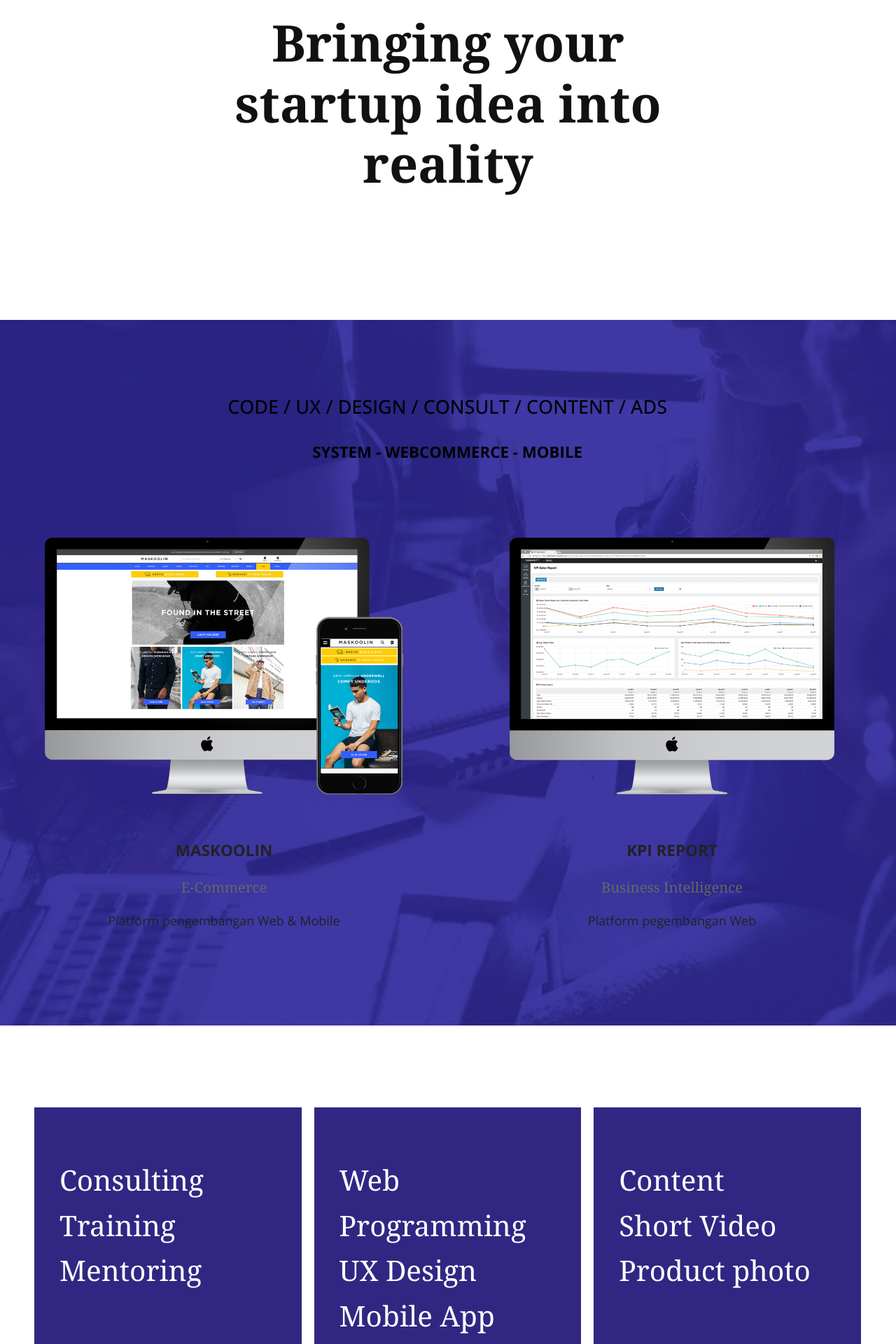
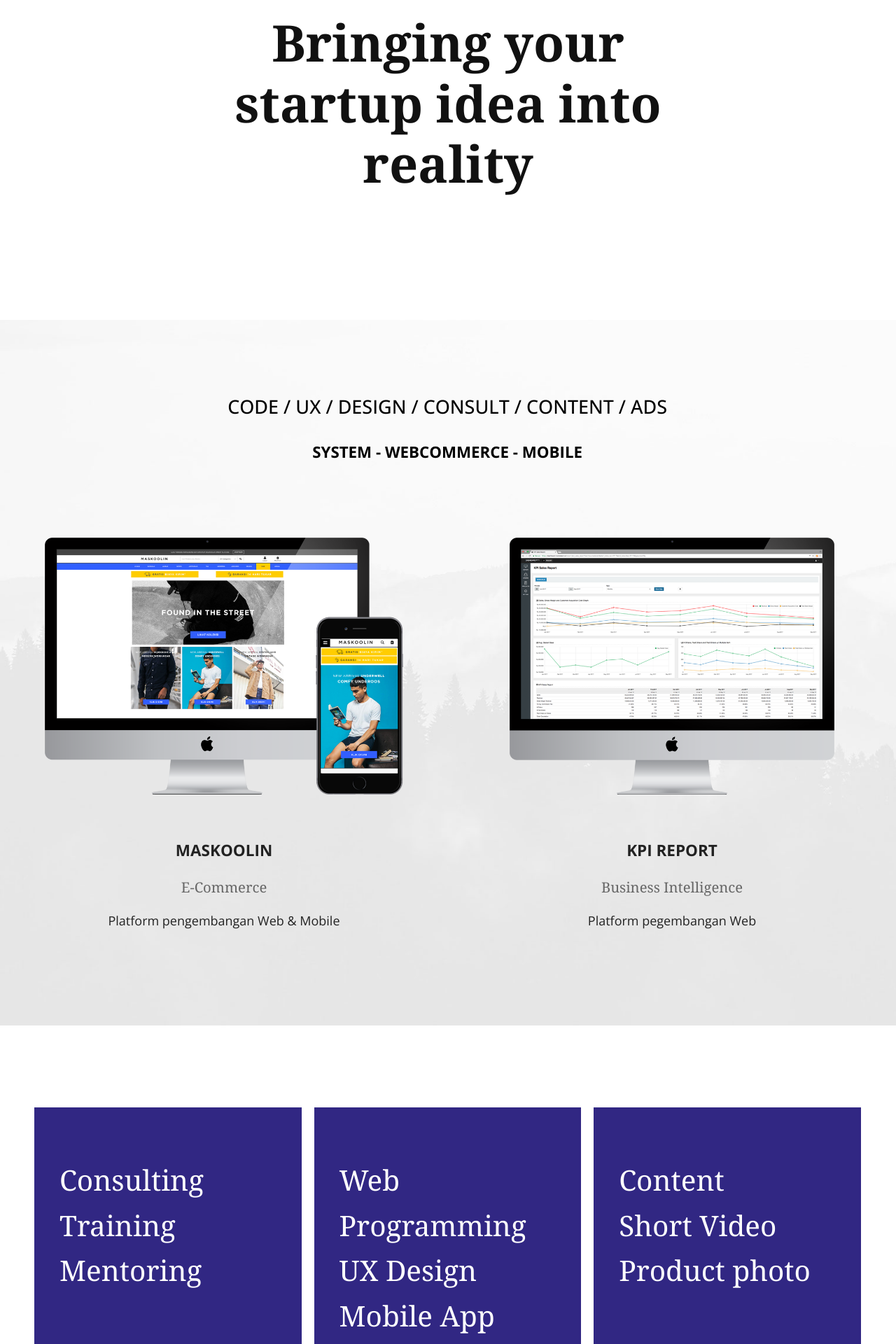
Before and after one commit to kemtol/rocktokom, a Jekyll site: the page built from index.md, in a window 1280 px wide. Shown: the part 539-2459 px from the top of the page at 70% size. Built offline with Jekyll 4.4.1, drawn with Linux system fonts in a browser that asks for light colours; nearby versions of some CDN libraries; a script that is not in the unit is left out; our own code applies the rules of GitHub Pages for plain Markdown files.

Commit message:
Update default.html

```diff
--- a/_layouts/default.html
+++ b/_layouts/default.html
@@ -116,7 +116,7 @@
     #landing--page--4{
       width:100%;
       background:#f9f9f9;
-      background-image:url("../images/bg-rocktokom-promo.jpg");
+      background-image:url("../images/bg-portfolio.jpg");
       background-size:cover;
       padding:6rem 0;
       margin-bottom:6rem
```
